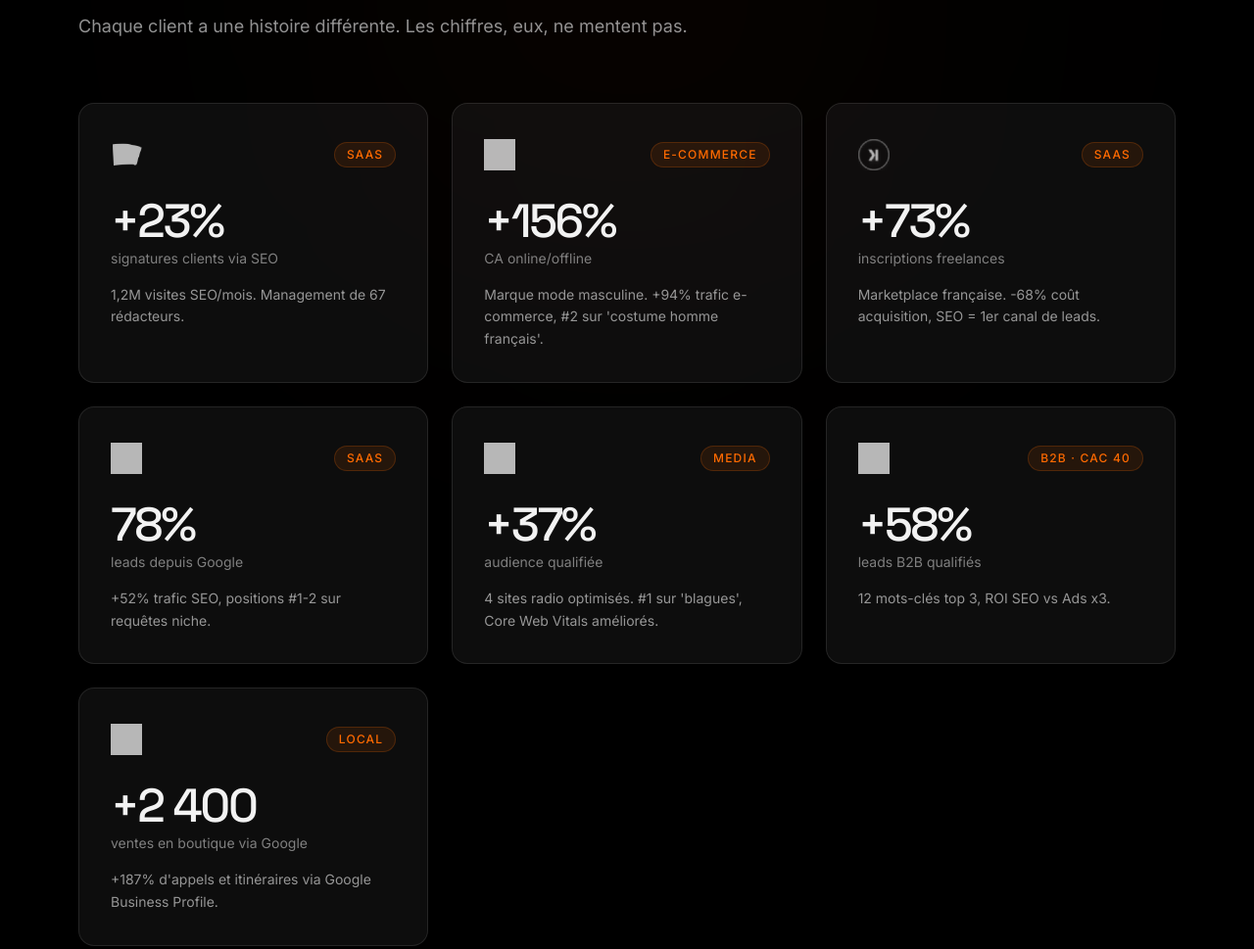
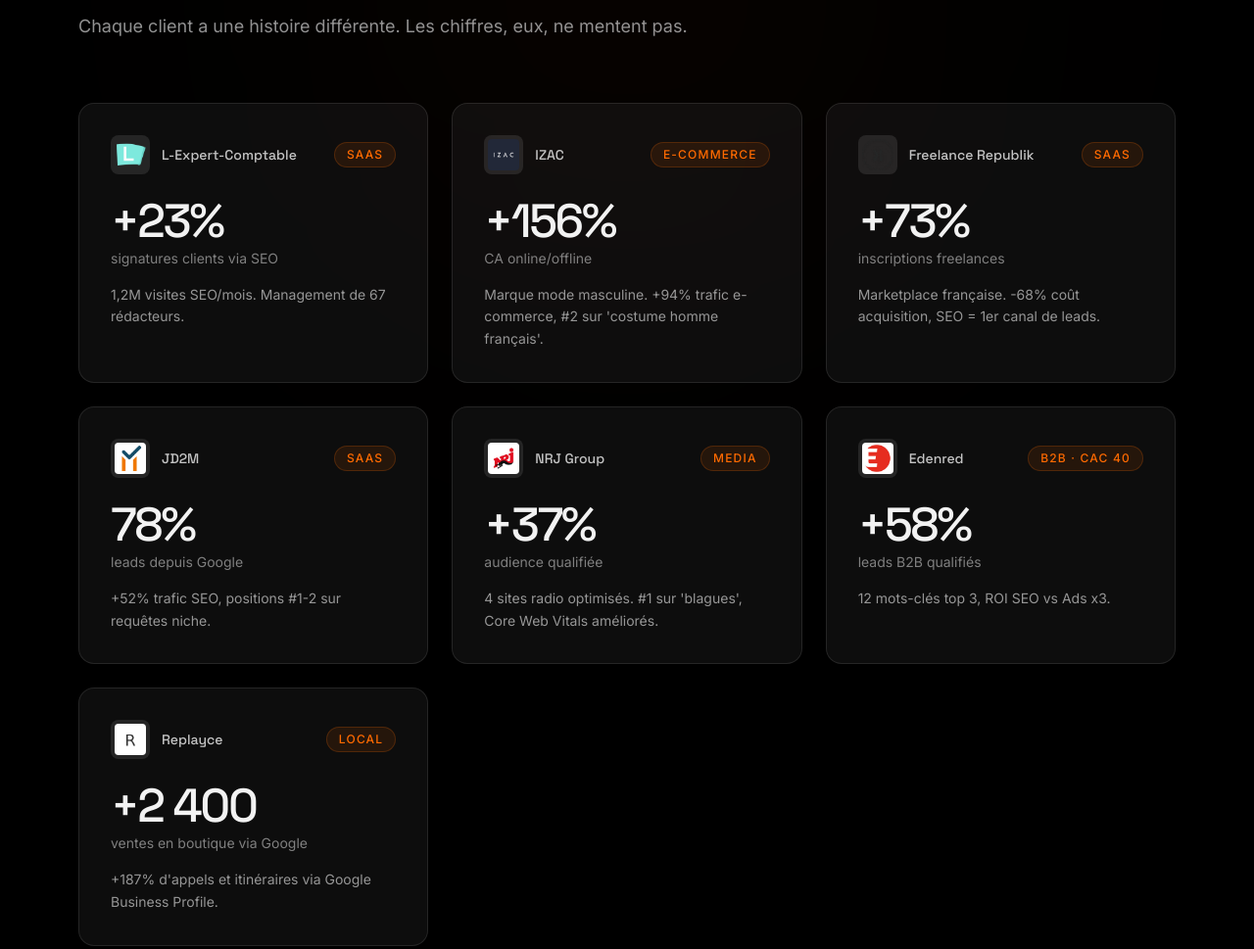
Before and after one commit to pcA-source/saveyourweb, an Astro site: page / in a window 1280 px wide. Shown: the part 2581-3550 px from the top of the page at 98% size. Built offline with nearby package versions, Linux system fonts and the light colour scheme; Astro itself is replaced by a stand-in of ours.

Commit message:
fix: case studies logos - natural colors + client name label

```diff
--- a/src/components/CaseStudies.astro
+++ b/src/components/CaseStudies.astro
@@ -81,8 +81,9 @@ const cases = [
       {cases.map((c) => (
         <div class="bg-primary/5 border border-primary/10 rounded-2xl p-8 hover:bg-primary/[0.07] transition-colors group">
           <div class="flex items-center justify-between mb-6">
-            <div class="h-10 flex items-center">
-              <img src={c.logo} alt={c.name} class="h-8 max-w-[120px] object-contain brightness-0 invert opacity-70 group-hover:opacity-100 transition-opacity" />
+            <div class="flex items-center gap-3">
+              <img src={c.logo} alt={c.name} class="w-10 h-10 rounded-lg object-contain bg-white/10 p-1" />
+              <span class="font-display font-medium text-primary/80 text-sm">{c.name}</span>
             </div>
             <span class="inline-flex items-center rounded-full bg-accent-warm/10 border border-accent-warm/20 px-3 py-1 text-xs font-medium uppercase tracking-widest text-accent-warm">
               {c.tag}
```
